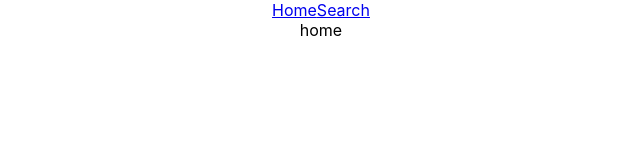
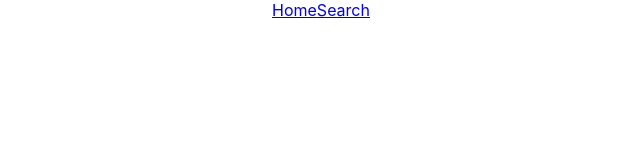
Before and after one commit to nickosp/search-schwifty-, a React (Create React App) app: page /home in a window 1280 px wide. Shown: the top 160 px of the page, without its empty margins (319-959 px from the left). Built offline with nearby package versions, Linux system fonts and the light colour scheme.

Commit message:
made home my default page

```diff
--- a/src/App.js
+++ b/src/App.js
@@ -3,14 +3,14 @@ import Search from  './Search/Search'
 import Home from  './Home/Home'
 import Results from './Results/Results'
 import Nav from './Nav/Nav'
-import { Route } from 'react-router-dom'
+import { Route, Redirect } from 'react-router-dom'
 function App() {
   return (
     <div className="App">
       <Nav />
       <main>
         <Route path='/search' component={Search} />
-        <Route path='/home' component={Home} />
+       <Route path='/' exact render={() => <Redirect to='/home' />} />
       </main>
     </div>
     );
```
